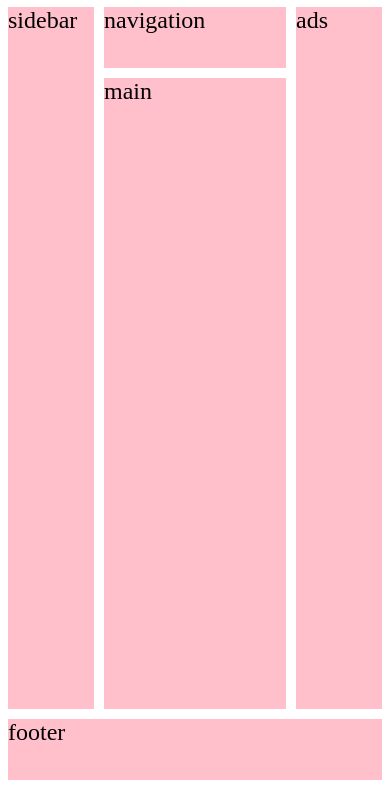
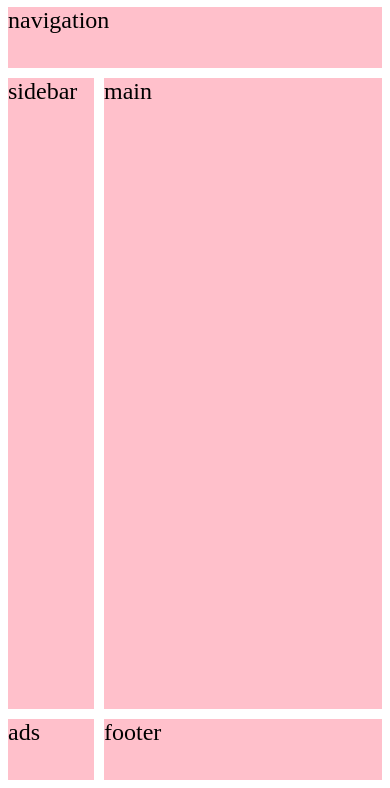
Before and after one commit to akhiazimpapri/Web_Development_A_C, a plain HTML site: page CSS/css class6/index.html in a window 390 px wide. Shown: the part 72-860 px from the top of the page. Drawn offline with Linux system fonts and the light colour scheme.

Commit message:
CSS class6 assignment Question 2

```diff
--- a/CSS/css class6/style.css
+++ b/CSS/css class6/style.css
@@ -1,4 +1,3 @@
-/* Question 1 */
 #container {
     margin: 0;
     padding: 0;
@@ -40,3 +39,34 @@
 #footer {
     grid-column: 1 /span 12;
 }
+
+@media (max-width: 720px) {
+    #header {
+        grid-column: 1 /span 12;
+    }
+
+    #navigation {
+        grid-column: 1 /span 12;
+        grid-row: 2;
+    }
+
+    #sidebar {
+        grid-row: 3 /span 9;
+        grid-column: 1 / span 3;
+    }
+
+    #main {
+        grid-column: 4 /span 9;
+        grid-row: 3 /span 9;
+    }
+
+    #ads {
+        grid-column: 1 /span 3;
+        grid-row: 12;
+    }
+
+    #footer {
+        grid-column: 4 /span 9;
+        grid-row: 12;
+    }
+}
```
Also changed, not shown: CSS/css class6/index.html (+0 -1 lines).
